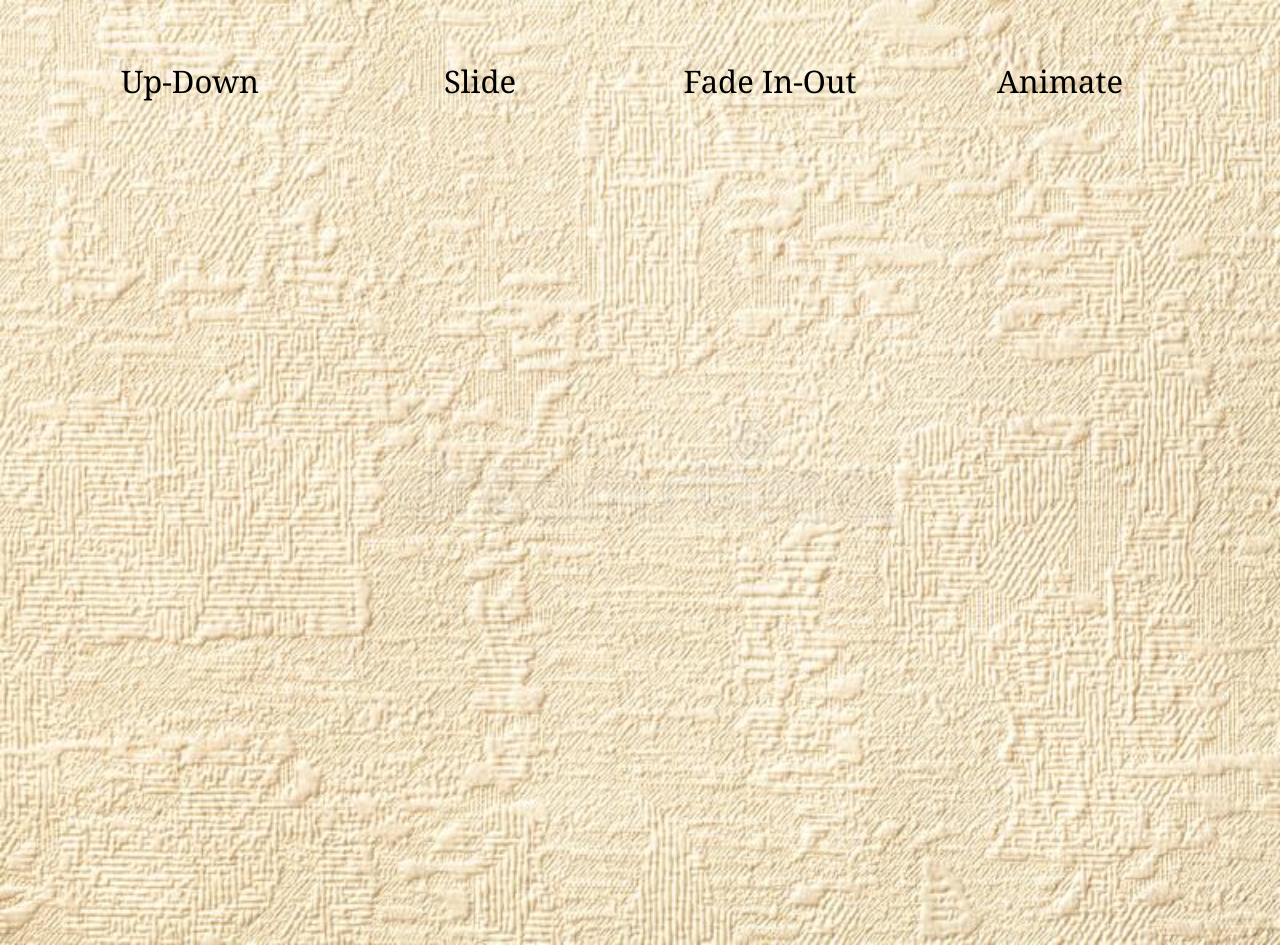
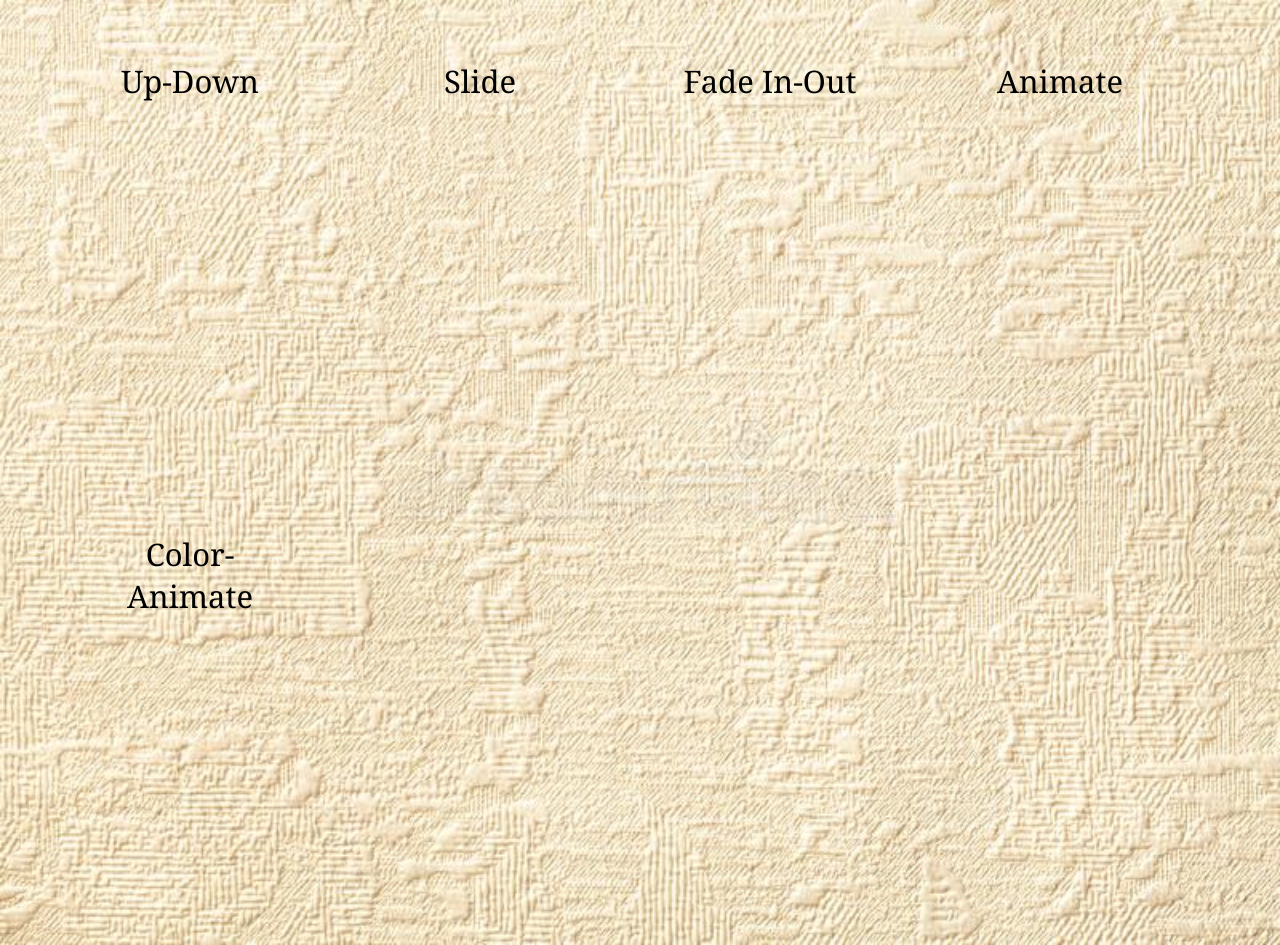
Before and after one commit to Azad20024/mdazad, a plain HTML site: page jquery.html in a window 1280 px wide. Drawn offline with Linux system fonts and the light colour scheme.

Commit message:
Update jquery.html

```diff
--- a/jquery.html
+++ b/jquery.html
@@ -86,6 +86,11 @@ font-family: Copperplate,
 <a href="animate.html">Animate</a>
 </div>
 
+    <div>
+<a href="color-animate.html">Color-Animate</a>
+</div>
+
+
 
 </div>
 </body>
```
